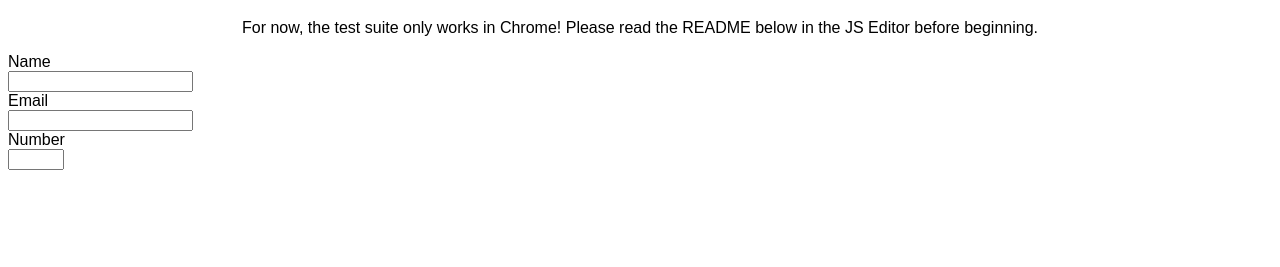
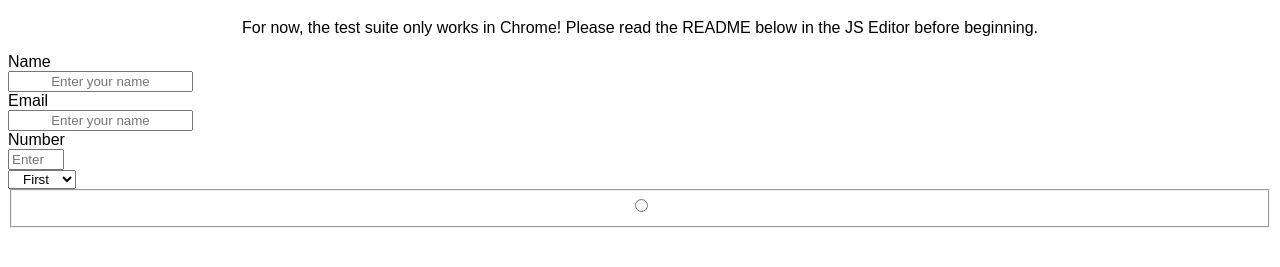
Before and after one commit to iammanny/Emmanuel-Ali, a plain HTML site: page index.html in a window 1280 px wide. Shown: the part 61-328 px from the top of the page. Drawn offline with Linux system fonts and the light colour scheme.

Commit message:
Third added

```diff
--- a/index.html
+++ b/index.html
@@ -16,18 +16,32 @@
 
 
       <div>
-        <label for="name">Name</label><br>
-      <input type="text" id="name" name="name"  required>
+        <label for="name" id="label-name">Name</label><br>
+      <input type="text" id="name" name="name" placeholder="Enter your name"  required>
     </div>
     <div>
-      <label for="email">Email </label><br>
+      <label for="email" id="label-email">Email </label><br>
 
-      <input type="email" id="email" name="email">
+      <input type="email" id="email" name="email" placeholder="Enter your name">
     </div>
     <div>
-      <label for="number">Number</label><br>
+      <label for="number" id="label-number">Number</label><br>
 
-      <input type="number" name="" id="number" name="number" min="10" max="20">
+      <input type="number" name="" id="number" name="number" placeholder="Enter your number" min="10" max="20">
+    </div>
+    <div>
+      <select name="dropdown" id="dropdown">
+        <option value="first">First</option>
+        <option value="second">Second</option>
+        <option value="third">Third</option>
+        <option value="Fourth">Fourth</option>
+
+      </select>
+    </div>
+    <div>
+      <fieldset>
+        <input type="radio"/>
+      </fieldset>
     </div>
 
     </form>
```
